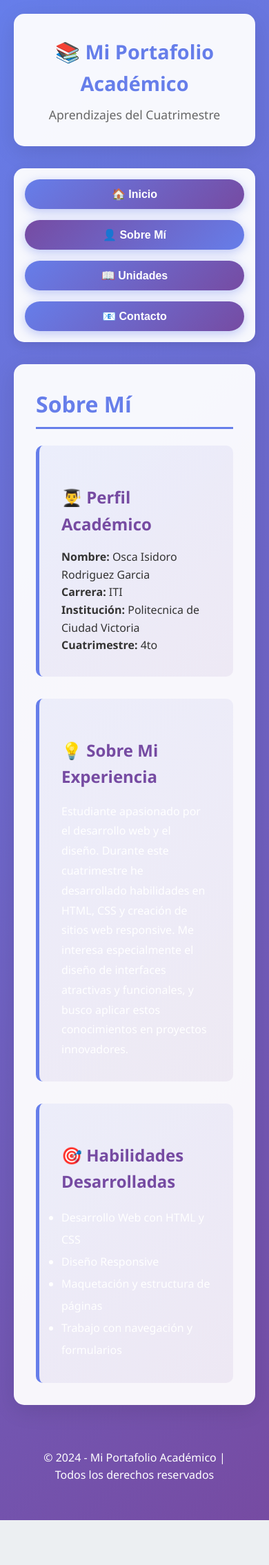
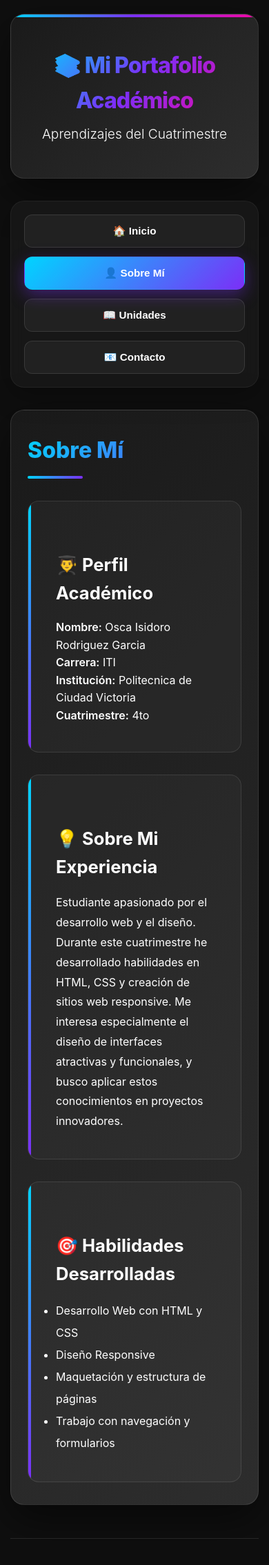
Before and after one commit to Isidorordz24/Actividad-final, a PHP site: page / in a window 390 px wide, after a click on "👤 Sobre Mí". Shown: the top 2269 px of the page at 69% size. Before the commit the page ends 2204 px from the top, so only its background shows below. Run offline with PHP 8.4, Linux system fonts and the light colour scheme.

Commit message:
Refactor styles.css for dark theme and layout changes
Updated styles for a modern dark theme with improved layout and responsiveness.

```diff
--- a/styles.css
+++ b/styles.css
@@ -5,84 +5,127 @@
 }
 
 body {
-    font-family: 'Segoe UI', Tahoma, Geneva, Verdana, sans-serif;
+    font-family: 'Inter', -apple-system, BlinkMacSystemFont, 'Segoe UI', Roboto, Oxygen, Ubuntu, Cantarell, sans-serif;
     line-height: 1.6;
-    color: #333;
-    background: linear-gradient(135deg, #667eea 0%, #764ba2 100%);
+    color: #ffffff;
+    background: #0f0f0f;
     min-height: 100vh;
 }
 
 .container {
-    max-width: 1200px;
+    max-width: 1400px;
     margin: 0 auto;
-    padding: 20px;
+    padding: 40px 20px;
 }
 
 header {
-    background: rgba(255, 255, 255, 0.95);
-    padding: 2rem;
-    border-radius: 15px;
+    background: linear-gradient(135deg, #1a1a1a 0%, #2d2d2d 100%);
+    padding: 3rem 2rem;
+    border-radius: 20px;
     margin-bottom: 2rem;
-    box-shadow: 0 8px 32px rgba(0, 0, 0, 0.1);
+    box-shadow: 0 20px 60px rgba(0, 0, 0, 0.5);
+    border: 1px solid rgba(255, 255, 255, 0.1);
     text-align: center;
+    position: relative;
+    overflow: hidden;
+}
+
+header::before {
+    content: '';
+    position: absolute;
+    top: 0;
+    left: 0;
+    right: 0;
+    height: 4px;
+    background: linear-gradient(90deg, #00d4ff 0%, #7b2ff7 50%, #f107a3 100%);
 }
 
 header h1 {
-    color: #667eea;
-    font-size: 2.5rem;
+    background: linear-gradient(135deg, #00d4ff 0%, #7b2ff7 50%, #f107a3 100%);
+    -webkit-background-clip: text;
+    -webkit-text-fill-color: transparent;
+    background-clip: text;
+    font-size: 3rem;
     margin-bottom: 0.5rem;
+    font-weight: 800;
+    letter-spacing: -1px;
 }
 
 header p {
-    color: #666;
-    font-size: 1.1rem;
+    color: #ffffff;
+    font-size: 1.2rem;
+    font-weight: 300;
 }
 
 nav {
-    background: rgba(255, 255, 255, 0.95);
-    padding: 1rem;
-    border-radius: 15px;
+    background: rgba(26, 26, 26, 0.8);
+    backdrop-filter: blur(10px);
+    padding: 1.2rem;
+    border-radius: 20px;
     margin-bottom: 2rem;
-    box-shadow: 0 4px 16px rgba(0, 0, 0, 0.1);
+    box-shadow: 0 10px 40px rgba(0, 0, 0, 0.3);
+    border: 1px solid rgba(255, 255, 255, 0.05);
     display: flex;
     justify-content: center;
-    gap: 1rem;
+    gap: 0.8rem;
     flex-wrap: wrap;
 }
 
 nav button {
-    background: linear-gradient(135deg, #667eea 0%, #764ba2 100%);
-    color: white;
-    border: none;
-    padding: 12px 30px;
-    border-radius: 25px;
+    background: rgba(255, 255, 255, 0.05);
+    color: #ffffff;
+    border: 1px solid rgba(255, 255, 255, 0.1);
+    padding: 14px 32px;
+    border-radius: 12px;
     cursor: pointer;
-    font-size: 1rem;
+    font-size: 0.95rem;
     font-weight: 600;
     transition: all 0.3s ease;
-    box-shadow: 0 4px 15px rgba(102, 126, 234, 0.4);
+    position: relative;
+    overflow: hidden;
+}
+
+nav button::before {
+    content: '';
+    position: absolute;
+    top: 0;
+    left: -100%;
+    width: 100%;
+    height: 100%;
+    background: linear-gradient(90deg, transparent, rgba(255, 255, 255, 0.1), transparent);
+    transition: left 0.5s;
+}
+
+nav button:hover::before {
+    left: 100%;
 }
 
 nav button:hover {
+    background: rgba(255, 255, 255, 0.08);
+    border-color: rgba(255, 255, 255, 0.2);
+    color: #fff;
     transform: translateY(-2px);
-    box-shadow: 0 6px 20px rgba(102, 126, 234, 0.6);
 }
 
 nav button.active {
-    background: linear-gradient(135deg, #764ba2 0%, #667eea 100%);
+    background: linear-gradient(135deg, #00d4ff 0%, #7b2ff7 100%);
+    color: white;
+    border-color: transparent;
+    box-shadow: 0 8px 25px rgba(123, 47, 247, 0.4);
 }
 
 .content {
-    background: rgba(255, 255, 255, 0.95);
-    padding: 2rem;
-    border-radius: 15px;
-    box-shadow: 0 8px 32px rgba(0, 0, 0, 0.1);
-    min-height: 400px;
+    background: linear-gradient(135deg, #1a1a1a 0%, #2d2d2d 100%);
+    padding: 3rem;
+    border-radius: 20px;
+    box-shadow: 0 20px 60px rgba(0, 0, 0, 0.5);
+    border: 1px solid rgba(255, 255, 255, 0.1);
+    min-height: 500px;
 }
 
 .section {
     display: none;
-    animation: fadeIn 0.5s ease;
+    animation: fadeIn 0.6s ease;
 }
 
 .section.active {
@@ -101,18 +144,34 @@
 }
 
 h2 {
-    color: #667eea;
-    margin-bottom: 1.5rem;
-    font-size: 2rem;
-    border-bottom: 3px solid #667eea;
-    padding-bottom: 0.5rem;
+    background: linear-gradient(135deg, #00d4ff 0%, #7b2ff7 100%);
+    -webkit-background-clip: text;
+    -webkit-text-fill-color: transparent;
+    background-clip: text;
+    margin-bottom: 2rem;
+    font-size: 2.5rem;
+    font-weight: 800;
+    position: relative;
+    padding-bottom: 1rem;
+}
+
+h2::after {
+    content: '';
+    position: absolute;
+    bottom: 0;
+    left: 0;
+    width: 80px;
+    height: 4px;
+    background: linear-gradient(90deg, #00d4ff 0%, #7b2ff7 100%);
+    border-radius: 2px;
 }
 
 h3 {
-    color: #764ba2;
-    margin-top: 1.5rem;
+    color: #fff;
+    margin-top: 2rem;
     margin-bottom: 1rem;
-    font-size: 1.5rem;
+    font-size: 1.6rem;
+    font-weight: 700;
 }
 
 .about-content {
@@ -121,10 +180,44 @@
 }
 
 .profile-card {
-    background: linear-gradient(135deg, #667eea15 0%, #764ba215 100%);
-    padding: 2rem;
-    border-radius: 10px;
-    border-left: 5px solid #667eea;
+    background: rgba(255, 255, 255, 0.03);
+    padding: 2.5rem;
+    border-radius: 16px;
+    border: 1px solid rgba(255, 255, 255, 0.1);
+    transition: all 0.3s ease;
+    position: relative;
+    overflow: hidden;
+}
+
+.profile-card::before {
+    content: '';
+    position: absolute;
+    top: 0;
+    left: 0;
+    width: 4px;
+    height: 100%;
+    background: linear-gradient(180deg, #00d4ff 0%, #7b2ff7 100%);
+}
+
+.profile-card:hover {
+    background: rgba(255, 255, 255, 0.05);
+    border-color: rgba(255, 255, 255, 0.2);
+    transform: translateY(-5px);
+    box-shadow: 0 15px 40px rgba(0, 0, 0, 0.3);
+}
+
+.profile-card p,
+.profile-card ul {
+    color: #ffffff;
+}
+
+.profile-card ul li {
+    color: #ffffff;
+}
+
+.profile-card strong {
+    color: #fff;
+    font-weight: 600;
 }
 
 .contact-info {
@@ -216,95 +351,164 @@
 }
 
 .modal-content {
-    background: white;
-    padding: 2rem;
-    border-radius: 15px;
-    max-width: 800px;
-    max-height: 80vh;
+    background: linear-gradient(135deg, #1a1a1a 0%, #2d2d2d 100%);
+    padding: 3rem;
+    border-radius: 20px;
+    max-width: 900px;
+    max-height: 85vh;
     overflow-y: auto;
     position: relative;
+    border: 1px solid rgba(255, 255, 255, 0.1);
+    box-shadow: 0 30px 80px rgba(0, 0, 0, 0.7);
+}
+
+.modal-content::-webkit-scrollbar {
+    width: 8px;
+}
+
+.modal-content::-webkit-scrollbar-track {
+    background: rgba(255, 255, 255, 0.05);
+    border-radius: 10px;
+}
+
+.modal-content::-webkit-scrollbar-thumb {
+    background: linear-gradient(180deg, #00d4ff 0%, #7b2ff7 100%);
+    border-radius: 10px;
 }
 
 .close-modal {
     position: absolute;
-    top: 1rem;
-    right: 1rem;
-    background: #764ba2;
+    top: 1.5rem;
+    right: 1.5rem;
+    background: rgba(255, 255, 255, 0.1);
     color: white;
-    border: none;
-    width: 35px;
-    height: 35px;
+    border: 1px solid rgba(255, 255, 255, 0.2);
+    width: 40px;
+    height: 40px;
     border-radius: 50%;
     cursor: pointer;
     font-size: 1.5rem;
     line-height: 1;
     transition: all 0.3s ease;
+    display: flex;
+    align-items: center;
+    justify-content: center;
 }
 
 .close-modal:hover {
-    background: #667eea;
+    background: rgba(255, 0, 0, 0.8);
+    border-color: rgba(255, 0, 0, 1);
     transform: rotate(90deg);
 }
 
 .project-links {
     display: grid;
-    gap: 1rem;
-    margin-top: 1.5rem;
+    gap: 1.5rem;
+    margin-top: 2rem;
 }
 
 .project-link {
-    background: linear-gradient(135deg, #667eea15 0%, #764ba215 100%);
-    padding: 1.5rem;
-    border-radius: 8px;
-    border-left: 4px solid #667eea;
+    background: rgba(255, 255, 255, 0.03);
+    padding: 2rem;
+    border-radius: 12px;
+    border: 1px solid rgba(255, 255, 255, 0.1);
     transition: all 0.3s ease;
+    position: relative;
+    overflow: hidden;
+}
+
+.project-link::before {
+    content: '';
+    position: absolute;
+    left: 0;
+    top: 0;
+    bottom: 0;
+    width: 4px;
+    background: linear-gradient(180deg, #00d4ff 0%, #7b2ff7 100%);
+    transform: scaleY(0);
+    transition: transform 0.3s ease;
+}
+
+.project-link:hover::before {
+    transform: scaleY(1);
 }
 
 .project-link:hover {
-    transform: translateX(5px);
-    border-left-width: 8px;
+    background: rgba(255, 255, 255, 0.05);
+    border-color: rgba(255, 255, 255, 0.2);
+    transform: translateX(8px);
 }
 
 .project-link h4 {
-    margin: 0 0 0.5rem 0;
-    color: #667eea;
-    font-size: 1.2rem;
+    margin: 0 0 0.8rem 0;
+    background: linear-gradient(135deg, #00d4ff 0%, #7b2ff7 100%);
+    -webkit-background-clip: text;
+    -webkit-text-fill-color: transparent;
+    background-clip: text;
+    font-size: 1.3rem;
+    font-weight: 700;
 }
 
 .project-link p {
-    margin: 0 0 1rem 0;
-    color: #666;
-    font-size: 0.95rem;
-    line-height: 1.6;
+    margin: 0 0 1.5rem 0;
+    color: #ffffff;
+    font-size: 1rem;
+    line-height: 1.7;
 }
 
 .project-link a {
     display: inline-block;
-    background: linear-gradient(135deg, #667eea 0%, #764ba2 100%);
+    background: linear-gradient(135deg, #00d4ff 0%, #7b2ff7 100%);
     color: white;
     text-decoration: none;
-    padding: 10px 25px;
-    border-radius: 20px;
-    font-weight: 600;
+    padding: 12px 28px;
+    border-radius: 10px;
+    font-weight: 700;
     font-size: 0.95rem;
     transition: all 0.3s ease;
+    box-shadow: 0 8px 25px rgba(123, 47, 247, 0.3);
 }
 
 .project-link a:hover {
     transform: scale(1.05);
-    box-shadow: 0 4px 15px rgba(102, 126, 234, 0.5);
+    box-shadow: 0 12px 35px rgba(123, 47, 247, 0.5);
 }
 
 footer {
     text-align: center;
-    color: white;
-    padding: 2rem;
-    margin-top: 2rem;
+    color: #ffffff;
+    padding: 3rem;
+    margin-top: 3rem;
+    border-top: 1px solid rgba(255, 255, 255, 0.1);
+    font-size: 0.95rem;
 }
 
+/* Estilos para texto */
+#inicio p,
+#sobre-mi p,
+#unidades p,
+#contacto p {
+    color: #ffffff;
+}
+
+#inicio ul,
+#sobre-mi ul {
+    color: #ffffff;
+}
+
+#inicio ul li,
+#sobre-mi ul li {
+    color: #ffffff;
+}
+
+/* Responsive */
 @media (max-width: 768px) {
     header h1 {
-        font-size: 1.8rem;
+        font-size: 2rem;
+    }
+
+    .container {
+        padding: 20px 15px;
     }
 
     nav {
@@ -319,7 +523,15 @@
         grid-template-columns: 1fr;
     }
 
-    .project-link {
-        padding: 1rem;
+    .content {
+        padding: 2rem 1.5rem;
+    }
+
+    .modal-content {
+        padding: 2rem;
+    }
+
+    h2 {
+        font-size: 2rem;
     }
 }
```
Also changed, not shown: other parts of styles.css (+68 -26 lines).
